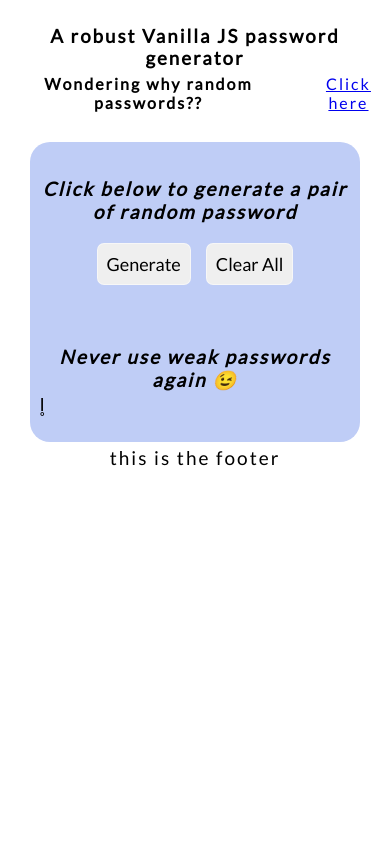
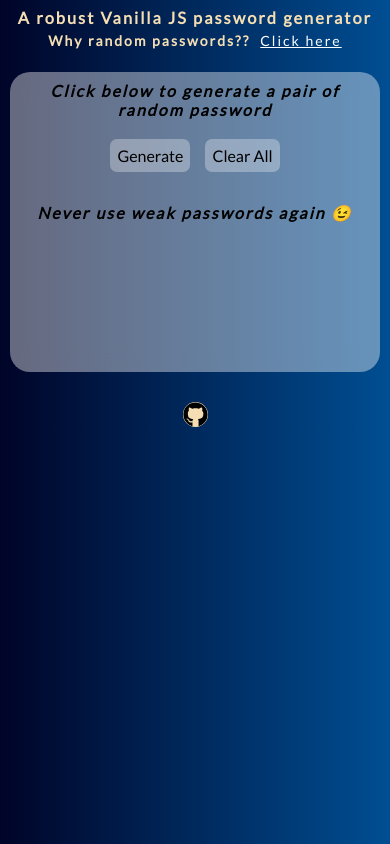
Before and after one commit to jainam03/Random-PWD-Gen-2.0, a plain HTML site: page index.html in a window 390 px wide. Drawn offline with Linux system fonts and the light colour scheme.

Commit message:
major commit

```diff
--- a/index.html
+++ b/index.html
@@ -6,12 +6,13 @@
     <meta name="viewport" content="width=device-width, initial-scale=1.0">
     <title>Random PWD</title>
     <link rel="stylesheet" href="style.css">
+    <link rel="stylesheet" href="https://cdnjs.cloudflare.com/ajax/libs/font-awesome/4.7.0/css/font-awesome.min.css">
 </head>
 <body>
     <div class="header">
         <h3>A robust Vanilla JS password generator</h3>
         <span>
-            <h4>Wondering why random passwords??</h4>
+            <h4>Why random passwords??</h4>
             <a href="article.html" target="_blank" rel="noopener noreferrer">Click here</a>
         </span>
     </div>
@@ -30,9 +31,16 @@
             <p id="passwords"></p>
         </div>
 
-        <h4>Never use weak passwords again 😉</h4>l̥
-        <div class="footer">this is the footer</div>
+        <h4>Never use weak passwords again 😉</h4>
     </div>
+
+    <div class="footer">
+        <a href="https://github.com/jainam03/Random-PWD-Gen-2.0.git" target="_blank">
+            <img src="./github.svg" id="github-icon">
+        </a>
+    </div>
+<!--
+    <iframe src="https://www.youtube.com/watch?v=PAEYZm6km-4"  width="560" height="315" frameborder="0" scrolling="no" allowfullscreen ></iframe> -->
 
     <script src="index.js"></script>
 </body>
--- a/index.js
+++ b/index.js
@@ -18,7 +18,6 @@ function generate(length) {
         result1 += characters.charAt(Math.floor(Math.random() * charactersLength))
         result2 += characters.charAt(Math.floor(Math.random() * charactersLength))
     }
-
     passwordField.textContent = `${result1} AND ${result2}`
 
     generate(15)
@@ -28,6 +27,7 @@ clearBtn.addEventListener("click", function() {
     passwordField.textContent = ' '
     setTimeout(() => {
         window.location.reload()
+        return false
     }, 210)
 
     setTimeout(() => {
--- a/style.css
+++ b/style.css
@@ -12,12 +12,30 @@
 
 body {
     font-size: auto;
+
+    background-image: linear-gradient(to right,#000428, #004e92);
+
+    color: wheat;
+}
+
+@media (max-width: 500px) {
+    body {
+        font-size: 14px;
+    }
 }
 
 .header {
     text-align: center;
     padding: 10px 0 10px 0;
     margin: 15px 0 15px 0;
+}
+
+@media (max-width: 500px) {
+    .header {
+        text-align: center;
+        padding: 3px;
+        margin-top: 5px;
+    }
 }
 
 .header span {
@@ -30,13 +48,18 @@ body {
     margin: 5px 0;
 }
 
+.header span a {
+    color: white;
+}
+
 .main-card {
     display: flex;
     flex-direction: column;
 
-    height: 300px;
+    height: 400px;
 
-    background: rgb(191, 205, 246);
+    background: rgba(255,255,255,0.4);
+    backdrop-filter: blur(10px);
     border: none;
     border-radius: 20px;
 
@@ -44,6 +67,20 @@ body {
     padding: 30px 10px;
 
     font-size: 19px;
+    color: black;
+}
+
+@media (max-width: 500px) {
+    .main-card {
+
+        display: flex;
+        flex-direction: column;
+        padding: 4px 6px;
+        margin: 10px;
+        font-size: medium;
+
+        height: 300px;
+    }
 }
 
 .btn-div {
@@ -61,20 +98,66 @@ body {
     padding: 9px;
     border-radius: 7px;
     outline: none;
-    border: 1px solid rgba(255,255,255,0.5);
+    border: none;
+    background: rgba(255,255,255,0.5);
 
     font-size: 18px;
     letter-spacing: normal;
+    transition: 0.2s;
 }
+
+#generate-btn:hover {
+    background: rgba(255,255,255,0.2);
+    color: white;
+}
+#generate-btn:active {
+    transform: scale(0.99);
+}
+
+@media (max-width: 500px) {
+    #generate-btn {
+        font-size: medium;
+        background: rgba(255,255,255,0.3);
+        padding: 7px;
+        transition: 0.2s;
+        color: black;
+    }
+    #generate-btn:active {
+        transform: scale(0.96px);
+    }
+}
+
 #clear-btn {
     cursor: pointer;
     padding: 9px;
     border-radius: 7px;
     outline: none;
-    border: 1px solid rgba(255,255,255,0.5);
+    border: none;
+    background: rgba(255,255,255,0.5);
 
     font-size: 18px;
     letter-spacing: normal;
+    transition: 0.2s;
+}
+#clear-btn:hover {
+    background: rgba(255,255,255,0.2);
+    color: white;
+}
+#clear-btn:active {
+    transform: scale(0.99);
+}
+
+@media (max-width: 500px) {
+    #clear-btn {
+        font-size: medium;
+        background: rgba(255,255,255,0.3);
+        padding: 7px;
+        transition: 0.2s;
+        color: black;
+    }
+    #clear-btn:active {
+        transform: scale(0.96px);
+    }
 }
 
 .password-field {
@@ -83,10 +166,21 @@ body {
     padding: 5px 15px;
     margin: 5px 0 20px 0;
 
-    display: flex;
-    justify-content: center;
+    text-align: center;
 
     font-family: 'Consolas',serif;
+
+    color: rgb(120, 222, 219);
+}
+
+@media (max-width: 500px) {
+    .password-field {
+
+        display: flex;
+        justify-content: center;
+        padding: 3px;
+        margin: 0;
+    }
 }
 
 #passwords {
@@ -106,3 +200,20 @@ body {
     margin-top: 30px;
     padding: 0;
 }
+
+#github-icon {
+    background-color: white;
+    border-radius: 50%;
+    cursor: pointer;
+    width: 30px;
+    height: 30px;
+}
+
+@media (max-width: 500px) {
+    #github-icon {
+        background-color: wheat;
+        width: 25px;
+        height: 25px;
+        border-radius: 50%;
+    }
+}
```
Also changed, not shown: github.svg (added).
